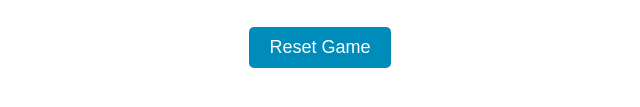
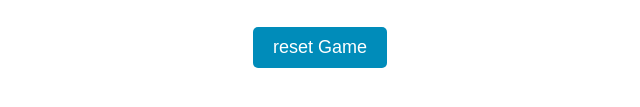
Before and after one commit to radustoica12/tictactoe, a plain HTML site: page index.html in a window 1280 px wide. Shown: the part 463-570 px from the top of the page, 320-960 px from the left. Drawn offline with Linux system fonts and the light colour scheme.

Commit message:
Example modification to learn git

```diff
--- a/index.html
+++ b/index.html
@@ -28,7 +28,7 @@
         </tr>
     </table>
     <div id="message"></div>
-    <button id="reset-button" class="hidden">Reset Game</button>
+    <button id="reset-button" class="hidden">reset Game</button>
     <script src="index.js"></script>
 </body>
 </html>
```
